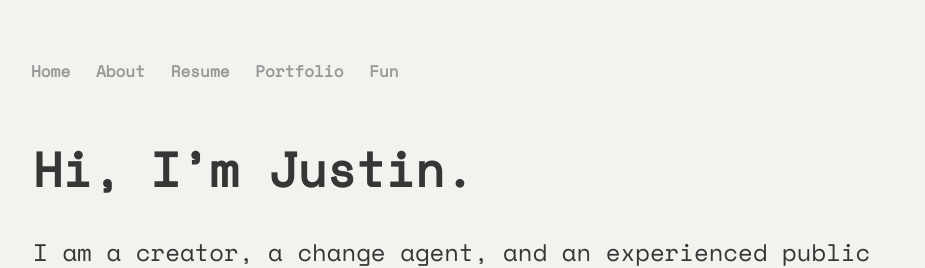
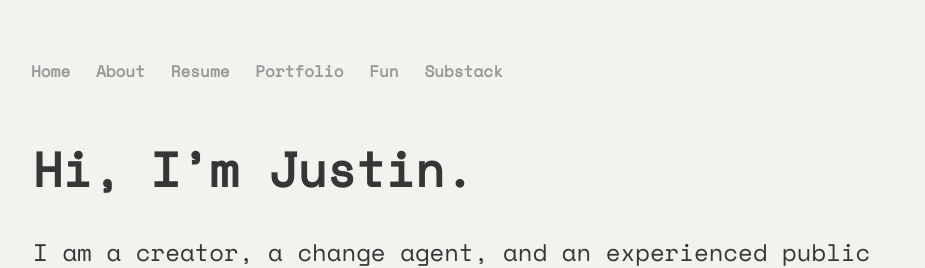
Before and after one commit to jtelszasz/jtelszasz.github.io, a Jekyll site: the page built from index.md, in a window 1280 px wide. Shown: the top 268 px of the page, without its empty margins (161-1086 px from the left). Built offline with Jekyll 4.4.1, drawn with Linux system fonts in a browser that asks for light colours.

Commit message:
add substack

```diff
--- a/_layouts/default.html
+++ b/_layouts/default.html
@@ -25,6 +25,7 @@
 	        		<li><a href="/portfolio">Portfolio</a></li>
 	        		<!--<li><a href="/work-with-me">Work With Me</a></li>!-->
 	        		<li><a href="/fun">Fun</a></li>
+	        		<li><a href="https://goodenough4gov.substack.com/">Substack</a></li>
 
 	    		</ul>
 			</nav>
```
